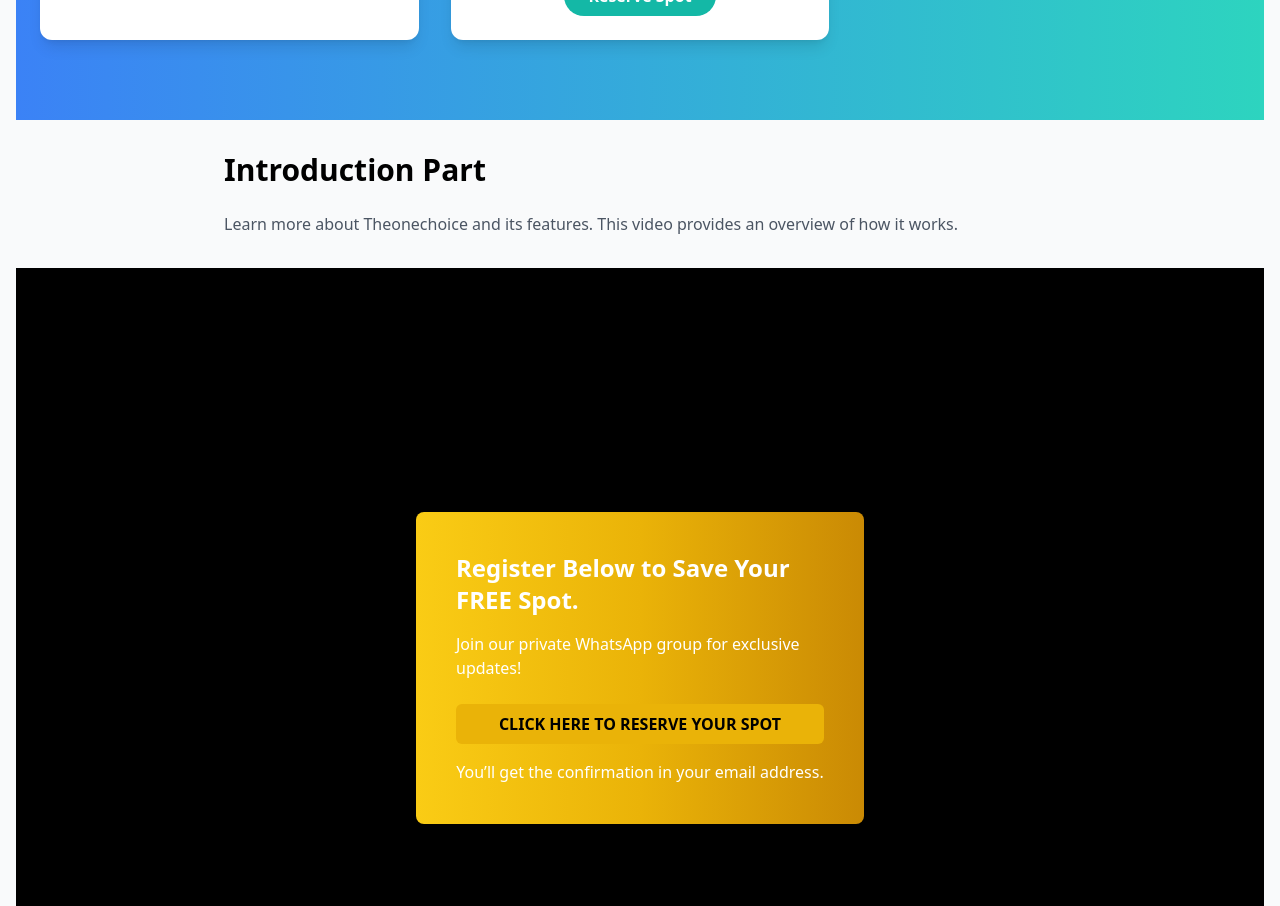
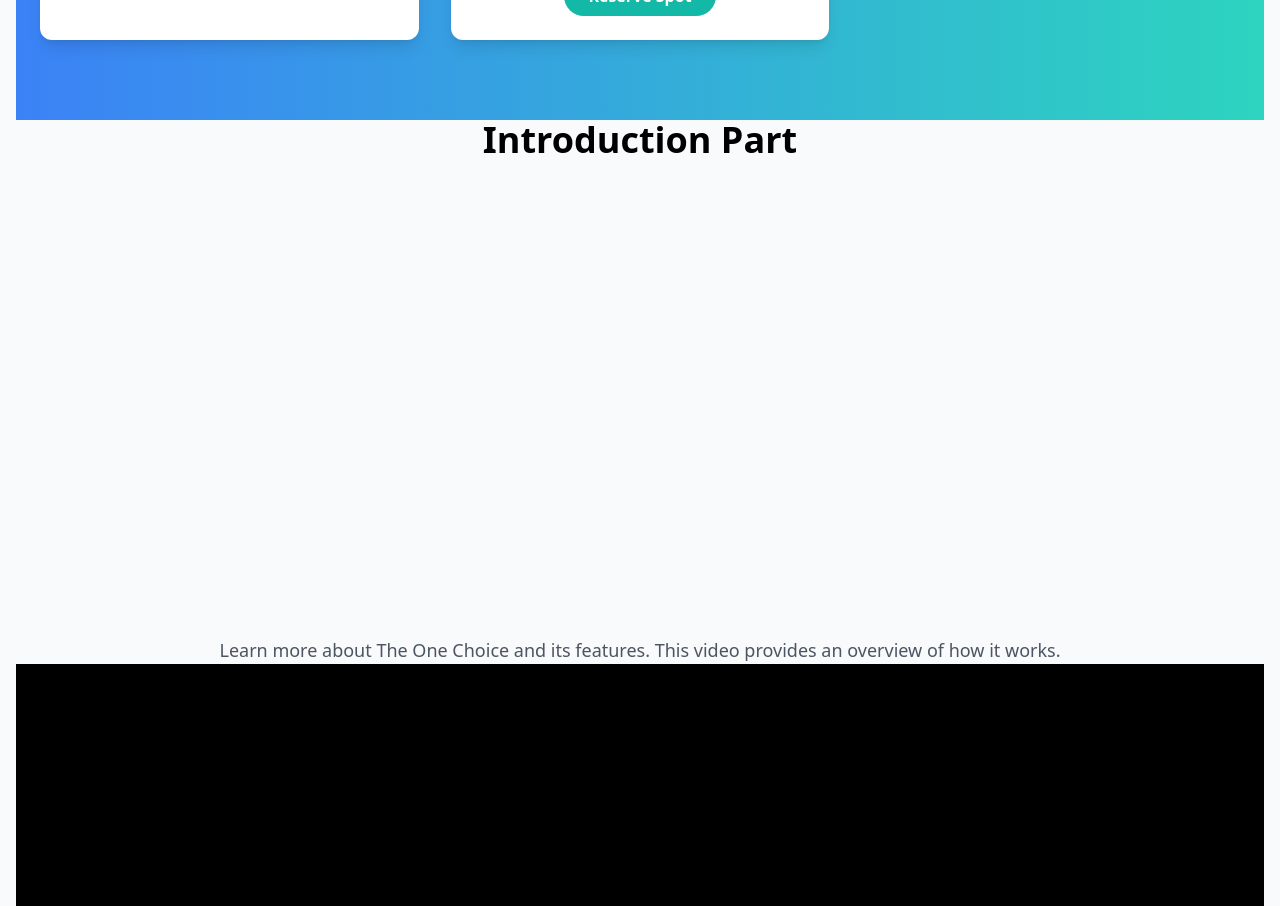
Before and after one commit to user3456tyhjvv/Theonechoice.com, a React (Vite) app: page / in a window 1280 px wide. Shown: the part 1160-2066 px from the top of the page. Built offline with nearby package versions, Linux system fonts and the light colour scheme.

Commit message:
Updated VideoSection

```diff
--- a/package.json
+++ b/package.json
@@ -7,6 +7,8 @@
     "dev": "vite",
     "build": "vite build",
     "lint": "eslint .",
+    "deploy": "gh-pages -d dist",
+
     "preview": "vite preview"
   },
   "dependencies": {
@@ -31,6 +33,7 @@
     "eslint-plugin-react": "^7.37.2",
     "eslint-plugin-react-hooks": "^5.0.0",
     "eslint-plugin-react-refresh": "^0.4.16",
+    "gh-pages": "^6.3.0",
     "globals": "^15.14.0",
     "postcss": "^8.4.49",
     "tailwindcss": "^3.4.17",
--- a/src/VideoSection.tsx
+++ b/src/VideoSection.tsx
@@ -1,10 +1,10 @@
-// youtube-embed.js
 import React from 'react';
 import YouTube from 'react-youtube';
 
+// YouTubeEmbed Component
 interface YouTubeEmbedProps {
-  url: string
-  title?: string
+  url: string;
+  title?: string;
 }
 
 export function YouTubeEmbed({ url, title = 'YouTube video player' }: YouTubeEmbedProps) {
@@ -12,37 +12,42 @@
   const id = videoId && videoId[7].length === 11 ? videoId[7] : null;
 
   if (!id) {
-    return <div className="text-red-500">Invalid YouTube URL</div>
+    return <div className="text-red-500">Invalid YouTube URL</div>;
   }
 
   const opts = {
-    height: '390',
-    width: '640',
     playerVars: {
-      autoplay: 0 as 0 | 1,
+      autoplay: 0 as 0 | 1, // Do not autoplay
+      rel: 0,              // Disable suggested videos
     },
   };
 
   return (
-    <div className="w-full max-w-3xl mx-auto">
-      <YouTube videoId={id} opts={opts} title={title} />
+    <div className="relative w-full overflow-hidden rounded-lg">
+      {/* Maintain aspect ratio */}
+      <div className="w-full h-0 pb-[56.25%] relative">
+        <YouTube videoId={id} opts={opts} title={title} className="absolute top-0 left-0 w-full h-full" />
+      </div>
     </div>
-  )
+  );
 }
 
-// video-section.js
-
+// VideoSection Component
 export default function VideoSection() {
   return (
-    <div className="max-w-4xl mx-auto p-4 sm:p-6 md:p-8">
-      <h1 className="text-2xl sm:text-3xl font-bold mb-4 sm:mb-6">Introduction Part</h1>
-      <YouTubeEmbed
-        url="https://youtu.be/lhBL89UZ5hw"
-        title="the one choice official introduction video "
-      />
-      <p className="mt-4 sm:mt-6 text-sm sm:text-base text-gray-600">
-        Learn more about Theonechoice and its features. This video provides an overview of how it works.
+    <div className="w-full max-w-6xl mx-auto px-4 sm:px-6 lg:px-8">
+      <h1 className="text-2xl sm:text-3xl md:text-4xl font-bold mb-6 text-center">
+        Introduction Part
+      </h1>
+      <div className="lg:w-[80%] lg:mx-auto xl:w-[70%]">
+        <YouTubeEmbed
+          url="https://youtu.be/lhBL89UZ5hw"
+          title="The One Choice Official Introduction Video"
+        />
+      </div>
+      <p className="mt-6 text-base sm:text-lg text-gray-600 text-center">
+        Learn more about The One Choice and its features. This video provides an overview of how it works.
       </p>
     </div>
-  )
+  );
 }
```
Also changed, not shown: 2 other files (tests, documents, lock files or other folders).
